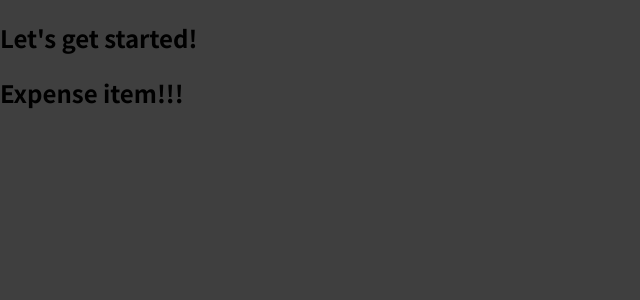
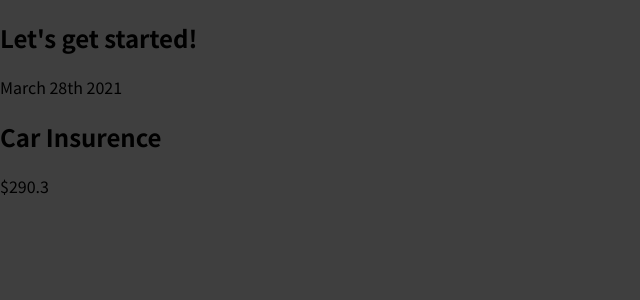
Before and after one commit to milanzivanov/React-The-Complete-Guide-max, a JavaScript app in the folder 03-react-basic-working-with-components/: page / in a window 1280 px wide. Shown: the top 300 px of the page, without its empty margins (0-640 px from the left). Built offline with nearby package versions, Linux system fonts and the light colour scheme.

Commit message:
33 Writing more complex JSX code

```diff
--- a/03-react-basic-working-with-components/src/components/ExspenseItem.js
+++ b/03-react-basic-working-with-components/src/components/ExspenseItem.js
@@ -1,5 +1,13 @@
-function ExpenseItem() {
-    return <h2>Expense item!!!</h2>
+const ExpenseItem = () => {
+    return (
+        <div>
+            <div>March 28th 2021</div>
+            <div>
+                <h2>Car Insurence</h2>
+                <div>$290.3</div>
+            </div>
+        </div>
+    );
 }
 
 export default ExpenseItem;
```
Also changed, not shown: 1 other file (tests, documents, lock files or other folders).
